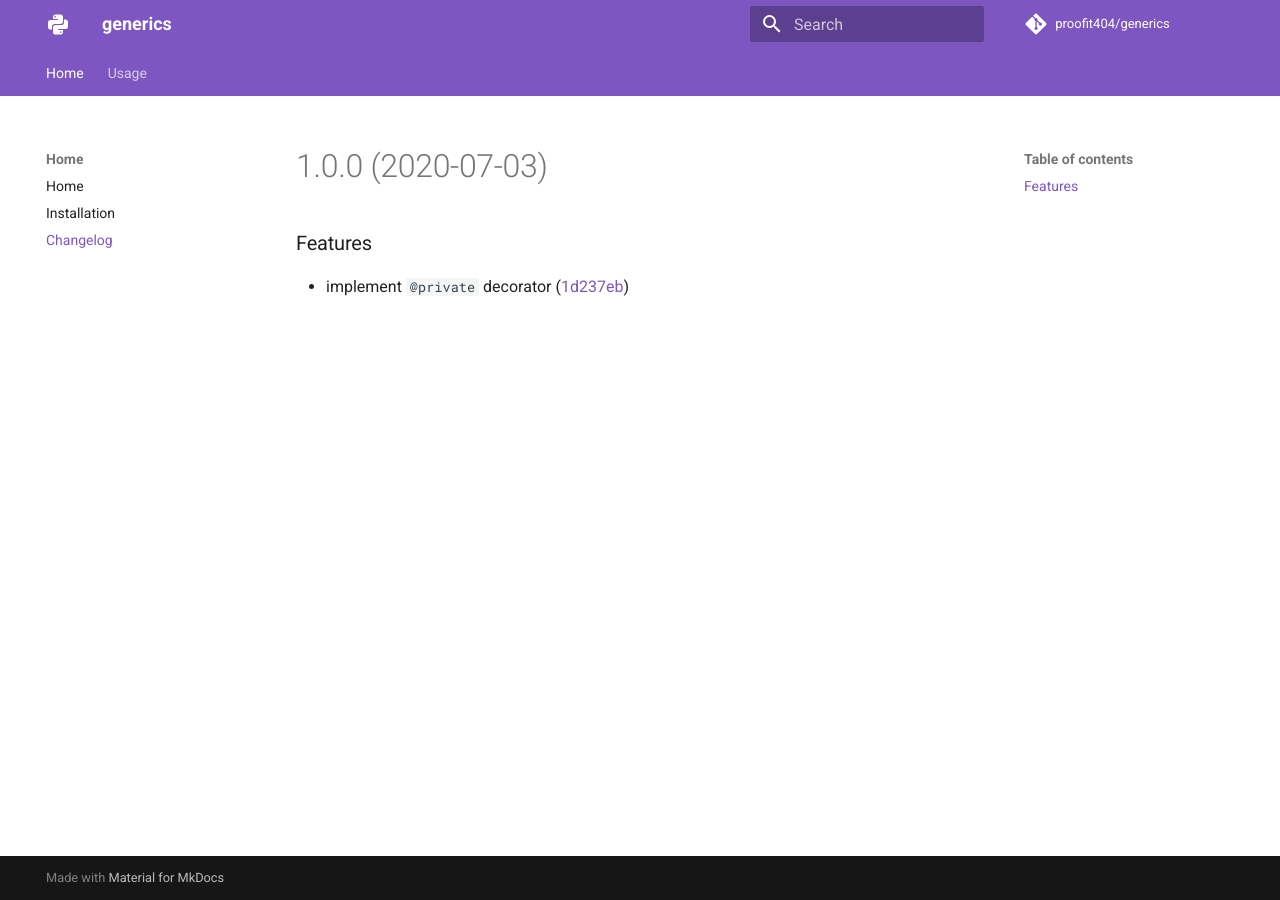
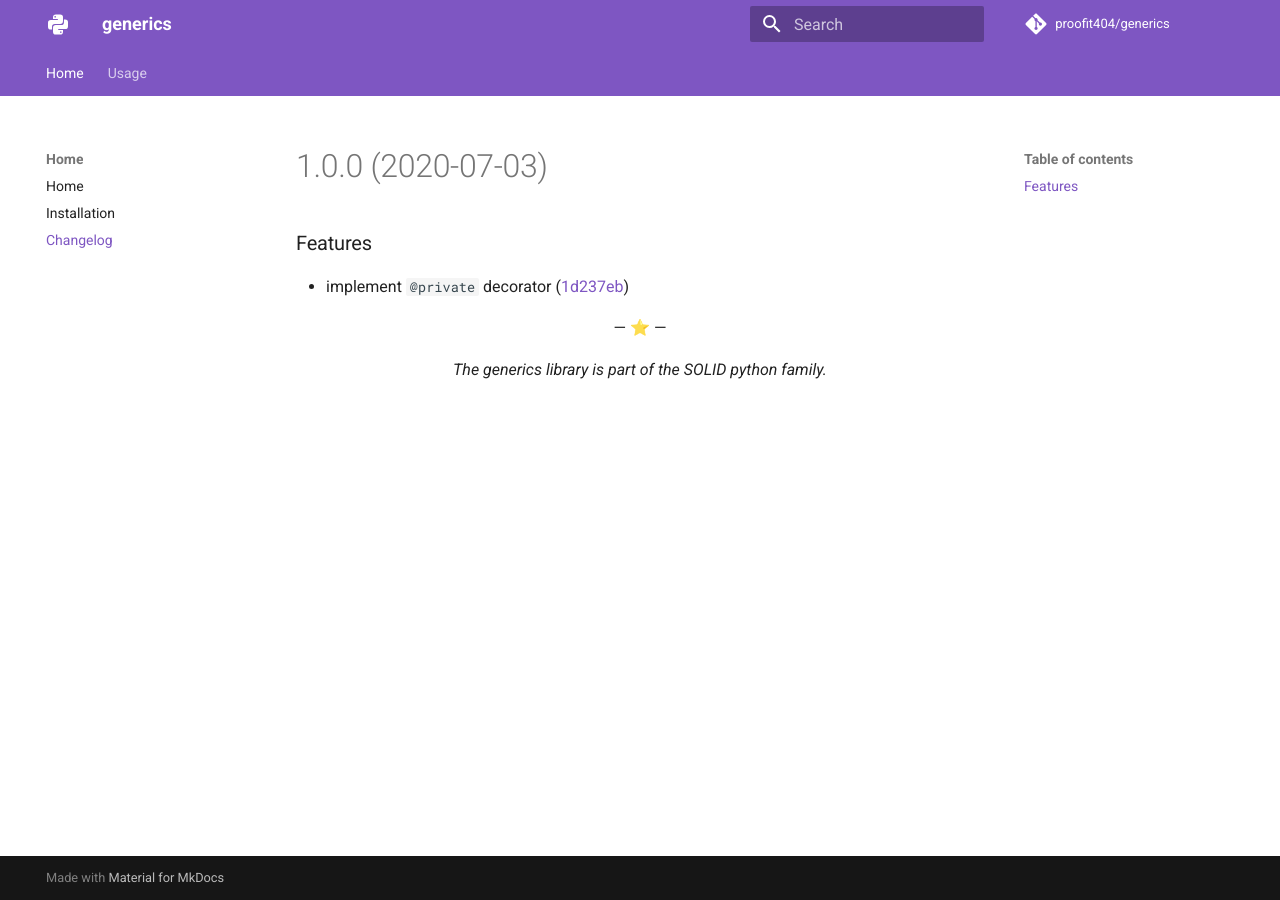
Before and after one commit to proofit404/generics, an MkDocs documentation site: the page built from docs/changelog.md, in a window 1280 px wide. Built offline with MkDocs 1.6.1 and Material for MkDocs 9.7.7, drawn with Linux system fonts in a browser that asks for light colours; comment, search, counter and statistics services are not loaded.

Commit message:
docs: add SOLID python footer to all pages

```diff
--- a/docs/changelog.md
+++ b/docs/changelog.md
@@ -4,3 +4,6 @@
 
 - implement `@private` decorator
   ([1d237eb](https://github.com/proofit404/generics/commit/1d237eb38066b722ceba8b4c4ebab6dcd66c13b6))
+
+<p align="center">&mdash; ⭐️ &mdash;</p>
+<p align="center"><i>The generics library is part of the SOLID python family.</i></p>
```
Also changed, not shown: docs/private.md (+3 -0 lines).
